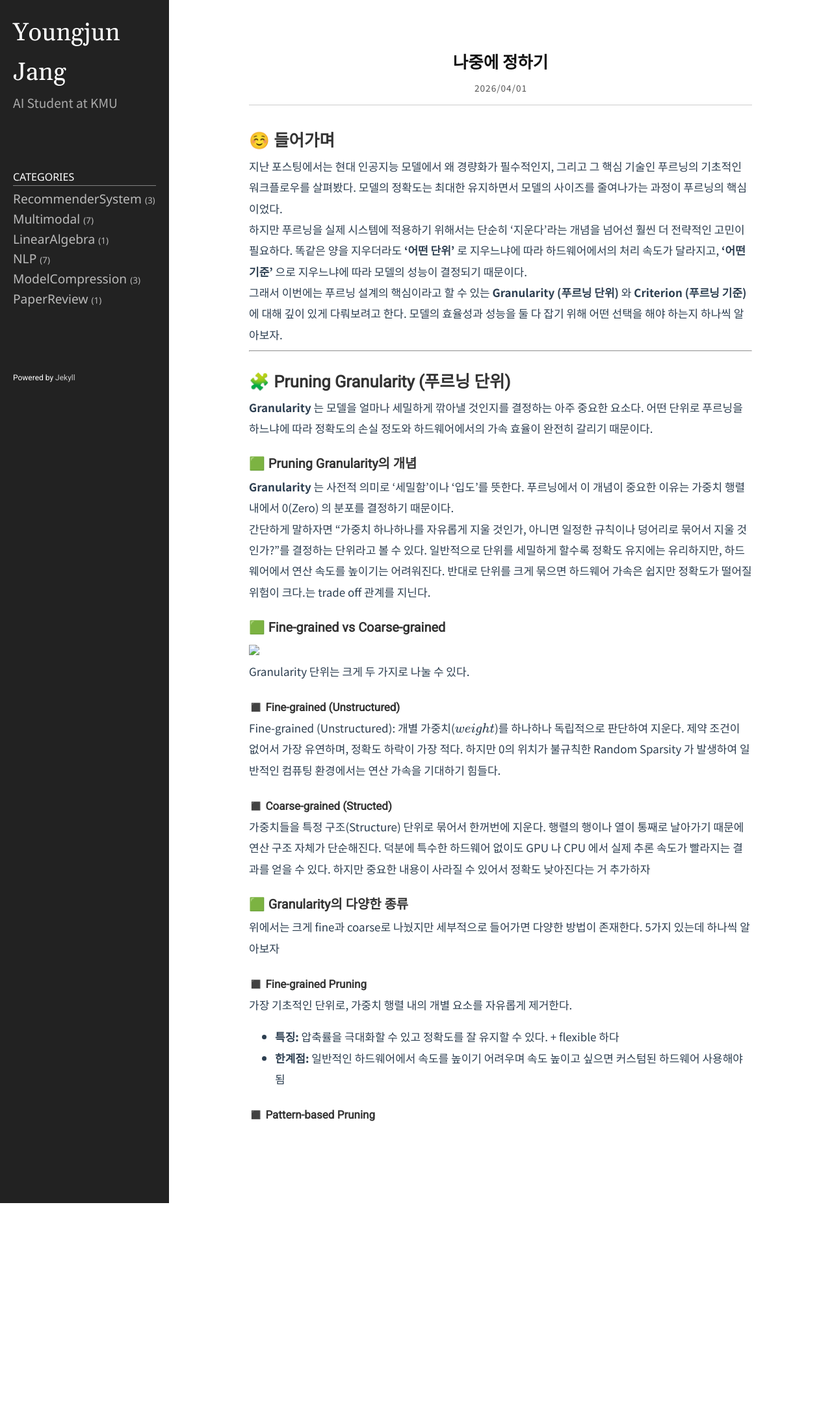
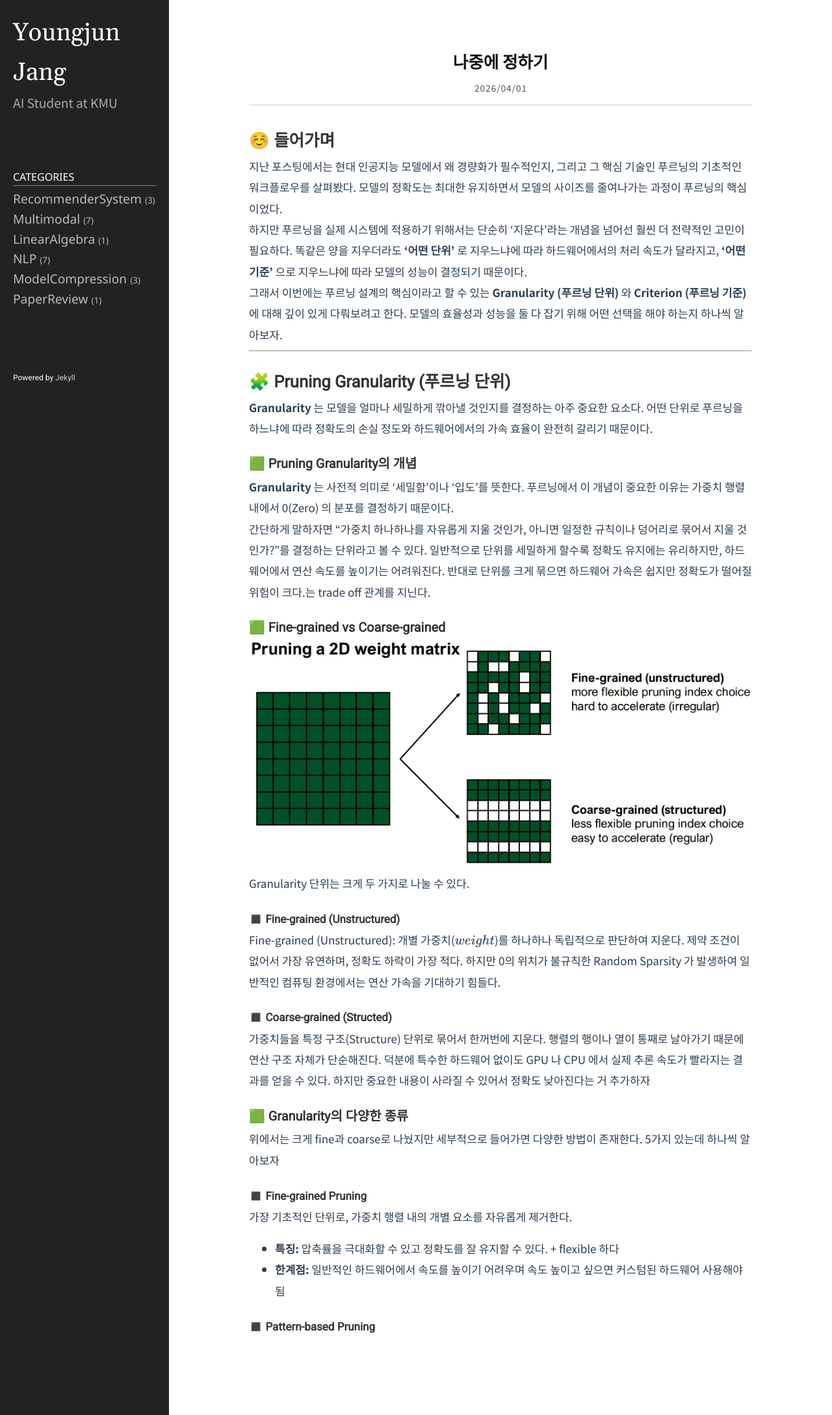
Before and after one commit to Youngjun-CV/Youngjun-CV.github.io, a Jekyll site: the page built from _posts/model compression/2026-04-01-granularity-criterion.markdown, in a window 1280 px wide. Shown: the whole page at 65% size. Built offline with Jekyll 4.4.1, drawn with Linux system fonts in a browser that asks for light colours; formulas are drawn with MathJax 3; before the commit the page ends 1851 px from its top, so only the background shows below that.

Commit message:
Update 2026-04-01-granularity-criterion.markdown

```diff
--- a/_posts/model compression/2026-04-01-granularity-criterion.markdown
+++ b/_posts/model compression/2026-04-01-granularity-criterion.markdown
@@ -23,7 +23,8 @@ category: ModelCompression
 간단하게 말하자면 "가중치 하나하나를 자유롭게 지울 것인가, 아니면 일정한 규칙이나 덩어리로 묶어서 지울 것인가?"를 결정하는 단위라고 볼 수 있다. 일반적으로 단위를 세밀하게 할수록 정확도 유지에는 유리하지만, 하드웨어에서 연산 속도를 높이기는 어려워진다. 반대로 단위를 크게 묶으면 하드웨어 가속은 쉽지만 정확도가 떨어질 위험이 크다.는 trade off 관계를 지닌다.
 
 ### 🟩 Fine-grained vs Coarse-grained
-<img src="/ModelCompression/images/pruning_structured.jpg" style="max-width: 100%, width: 800px;">
+<img src="/images/ModelCompression/pruning_structured.jpg"
+     style="max-width: 100%; width: 800px;">
 
 Granularity 단위는 크게 두 가지로 나눌 수 있다.
 
```
